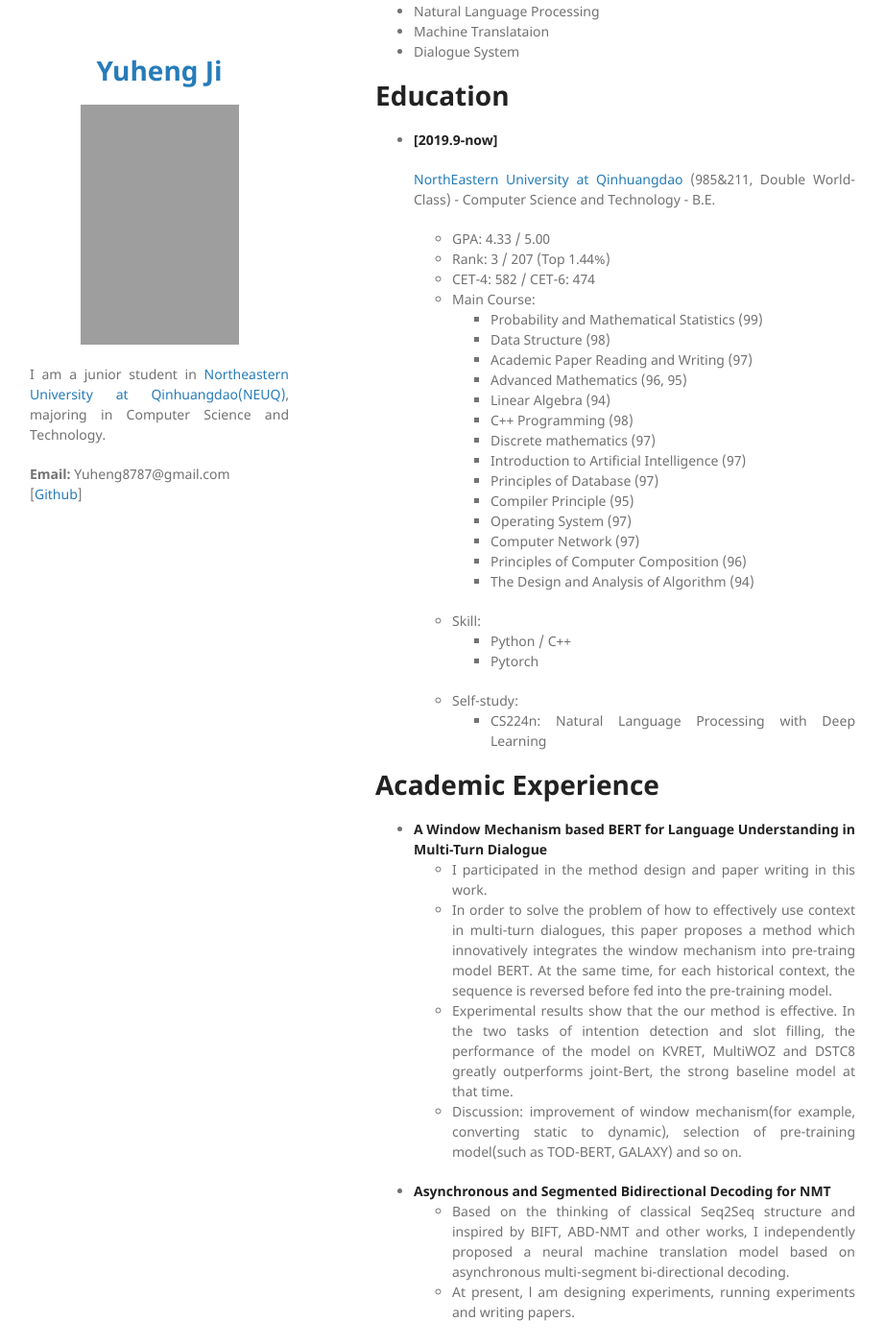
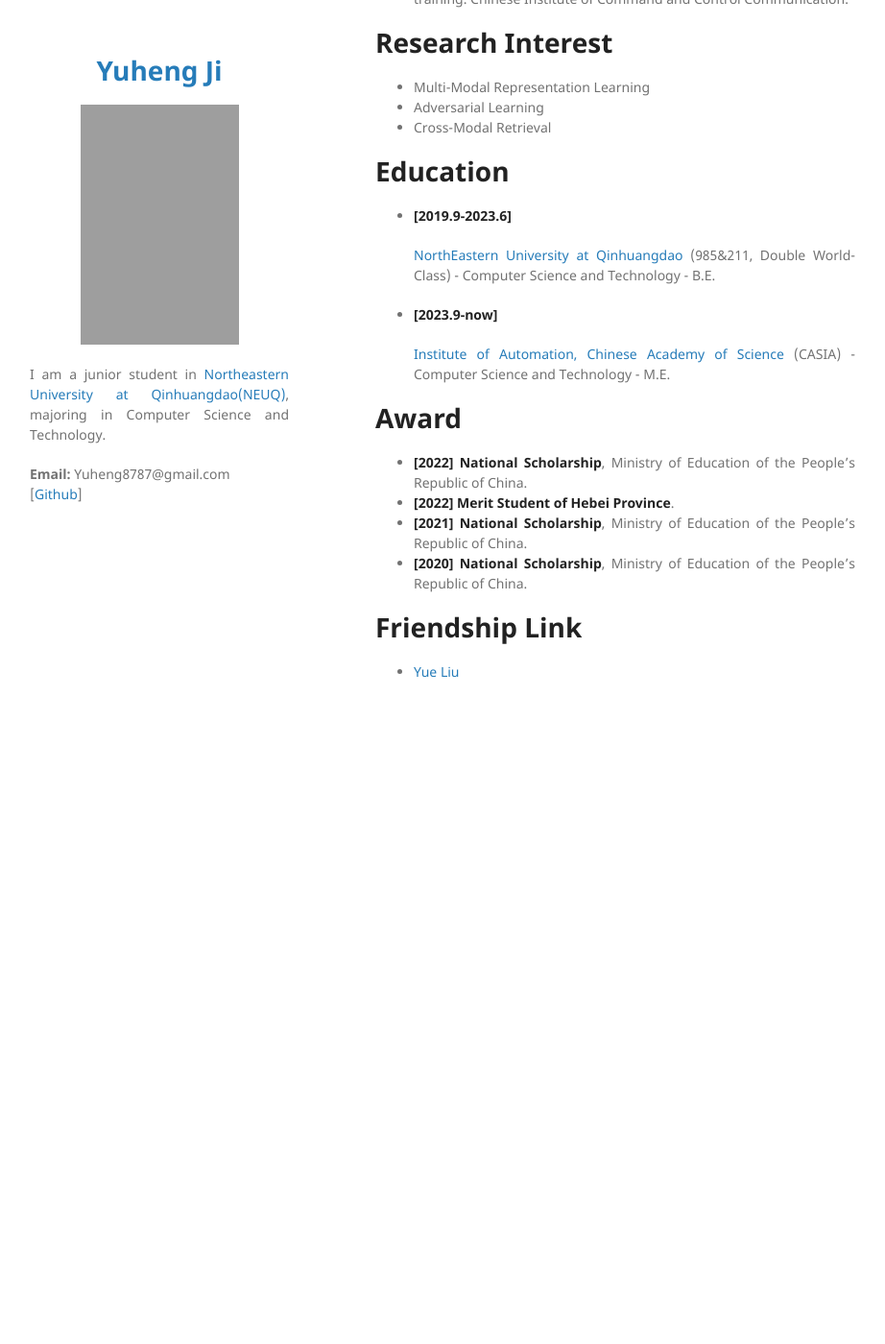
Before and after one commit to Yuheng2000/yuheng2000.github.io, a Jekyll site: the page built from index.md, in a window 1280 px wide and 1400 px high, scrolled down 684 px. Shown: the whole window at 96% size, without its empty margins (179-1101 px from the left). Built offline with Jekyll 4.4.1, drawn with Linux system fonts in a browser that asks for light colours; our own code applies the rules of GitHub Pages for plain Markdown files; after the commit the page ends 1464 px from its top, so only the background shows below that; some of the changed text lies outside the part shown; grey boxes are pictures that could not be loaded.

Commit message:
Add files via upload

```diff
--- a/index.md
+++ b/index.md
@@ -5,7 +5,7 @@ layout: default
 # About Me
 
 Yuheng Ji (冀昱衡) is now pursuing his bachelor degree in <a href="http://jsjytx.neuq.edu.cn/">School of Computer and Communication Engineering</a>, NUEQ.
-His research interests include Natural Language Processing, Machine Translataion and Dialogue System.
+His research interests include Multi-Modal Representation Learning, Adversarial Learning and Cross-Modal Retrieval.
 
 # News
 
@@ -25,54 +25,27 @@ Coming soon...
 
 ### Under Review:
 
-- **<font color="#0000FF">[Under Review]</font>** Miao Fang, **Yuheng Ji**, Heng Cai, Longyan Hong, Hongkai Liu: A Window Mechanism based BERT for Language Understanding in Multi-Turn Dialogue.
+Coming soon...
+
+### Others:
+
+- **Yuheng Ji**, Xingwei Zhang, Xiaolong Zheng, Daniel Dajun Zeng: Research on Cross-Modal Retrieval based on Multi-Modal Pre-training. Chinese Institute of Command and Control Communication.
 
 # Research Interest
 
-- Natural Language Processing
-- Machine Translataion
-- Dialogue System
+- Multi-Modal Representation Learning
+- Adversarial Learning
+- Cross-Modal Retrieval
 
 # Education
 
-- **[2019.9-now]**
+- **[2019.9-2023.6]**
 
    <a href="https://www.neuq.edu.cn/">NorthEastern University at Qinhuangdao</a> (985&211, Double World-Class) - Computer Science and Technology - B.E.
 
-  - GPA: 4.33 / 5.00
-  - Rank: 3 / 207 (Top 1.44%)
-  - CET-4: 582 / CET-6: 474
-  - Main Course:
-    - Probability and Mathematical Statistics (99)
-    - Data Structure (98)
-    - Academic Paper Reading and Writing (97)
-    - Advanced Mathematics (96, 95)
-    - Linear Algebra (94)
-    - C++ Programming (98)
-    - Discrete mathematics (97)
-    - Introduction to Artificial Intelligence (97)
-    - Principles of Database (97)
-    - Compiler Principle (95)
-    - Operating System (97)
-    - Computer Network (97)
-    - Principles of Computer Composition (96)
-    - The Design and Analysis of Algorithm (94)
-  - Skill:
-    - Python / C++
-    - Pytorch
-  - Self-study:
-    - CS224n: Natural Language Processing with Deep Learning
+- **[2023.9-now]**
 
-# Academic Experience
-
-- **A Window Mechanism based BERT for Language Understanding in Multi-Turn Dialogue**
-  - I participated in the method design and paper writing in this work.
-  - In order to solve the problem of how to effectively use context in multi-turn dialogues, this paper proposes a method which innovatively integrates the window mechanism into pre-traing model BERT. At the same time, for each historical context, the sequence is reversed before fed into the pre-training model.
-  - Experimental results show that the our method is effective. In the two tasks of intention detection and slot filling, the performance of the model on KVRET, MultiWOZ and DSTC8 greatly outperforms joint-Bert, the strong baseline model at that time.
-  - Discussion: improvement of window mechanism(for example, converting static to dynamic), selection of pre-training model(such as TOD-BERT, GALAXY) and so on.
-- **Asynchronous and Segmented Bidirectional Decoding for NMT**
-  - Based on the thinking of classical Seq2Seq structure and inspired by BIFT, ABD-NMT and other works, I independently proposed a neural machine translation model based on asynchronous multi-segment bi-directional decoding.
-  - At present, l am designing experiments, running experiments and writing papers.
+   [Institute of Automation, Chinese Academy of Science](http://ia.cas.cn/) (CASIA) - Computer Science and Technology - M.E.
 
 # Award
 
```
